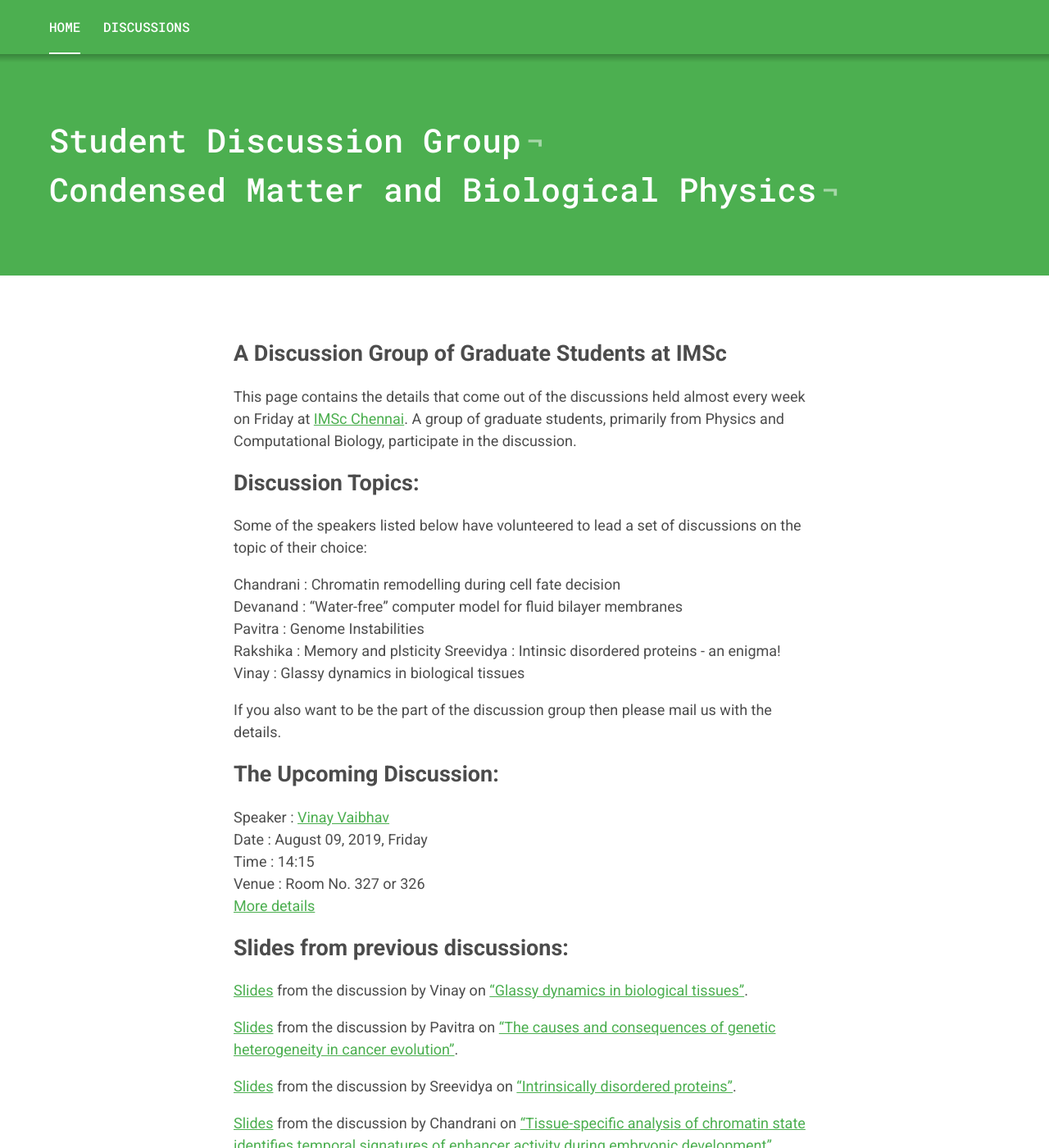
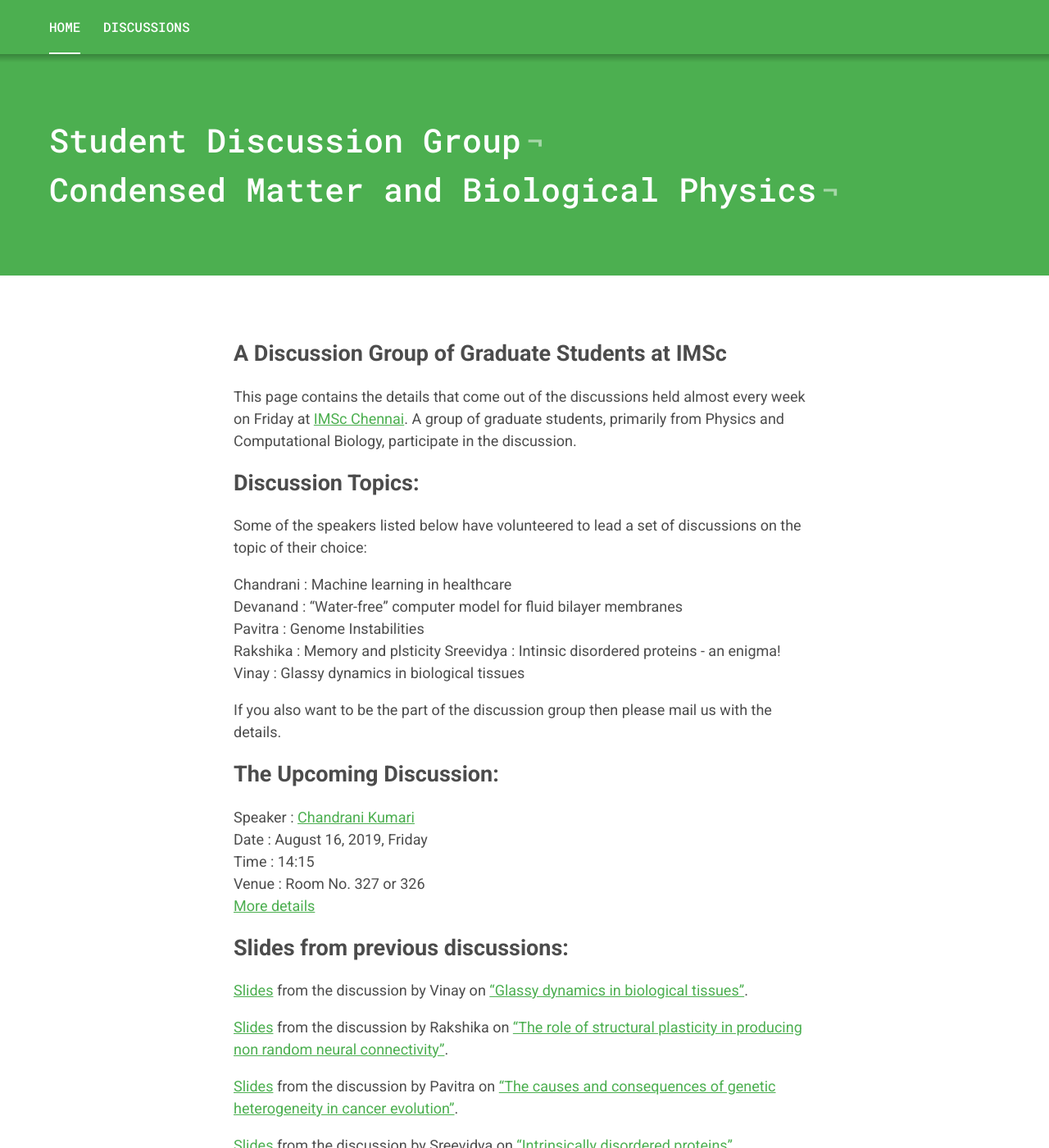
Before and after one commit to vinayphys/discussion2020, a Jekyll site: the page built from index.markdown, in a window 1280 px wide and 1400 px high. Shown: the whole window at 82% size. Built offline with Jekyll 4.4.1, drawn with Linux system fonts in a browser that asks for light colours.

Commit message:
Update index.markdown

```diff
--- a/index.markdown
+++ b/index.markdown
@@ -11,7 +11,7 @@ This page contains the details that come out of the discussions held almost ever
 
 Some of the speakers listed below have volunteered to lead a set of discussions on the topic of their choice:
 
-Chandrani	:	Chromatin remodelling during cell fate decision
+Chandrani	:	Machine learning in healthcare
 Devanand	:	“Water-free” computer model for fluid bilayer membranes
 Pavitra		:	Genome Instabilities
 Rakshika  : Memory and plsticity
@@ -21,25 +21,29 @@ Vinay		  :	Glassy dynamics in biological tissues
 If you also want to be the part of the discussion group then please mail us with the details.
 
 ## The Upcoming Discussion:
-Speaker :      [Vinay Vaibhav](https://www.imsc.res.in/~vinayv/)
-Date    :      August 09, 2019, Friday
+Speaker :      [Chandrani Kumari](https://www.imsc.res.in/chandrani_kumari)
+Date    :      August 16, 2019, Friday
 Time    :      14:15
 Venue   :      Room No. 327 or 326
-[More details](https://vinayphys.github.io/discussion2019/2019/08/glassy_dynamics_embryonic_tissues-II)
+[More details](https://vinayphys.github.io/discussion2019/2019/08/healthcare_machine_learning)
 
 
 ## Slides from previous discussions:
 [Slides](https://github.com/vinayphys/discussion2019/blob/master/slides/vinay_discussion2019_2.pdf) from the discussion by Vinay on ["Glassy dynamics in biological tissues"](https://vinayphys.github.io/discussion2019/2019/08/glassy_dynamics_embryonic_tissues-II).
 
+[Slides](https://github.com/vinayphys/discussion2019/blob/master/slides/genomic_instability.pdf) from the discussion by Rakshika on ["The role of structural plasticity in producing non random neural connectivity"](https://vinayphys.github.io/discussion2019/2019/08/memory).
+
 [Slides](https://github.com/vinayphys/discussion2019/blob/master/slides/genomic_instability.pdf) from the discussion by Pavitra on ["The causes and consequences of genetic heterogeneity in cancer evolution"](https://vinayphys.github.io/discussion2019/2019/07/genomic_instability).
 
-[Slides]() from the discussion by Sreevidya on ["Intrinsically disordered proteins"](https://vinayphys.github.io/discussion2019/2019/07/intrinsically_disordered_proteins).
+[Slides](https://github.com/vinayphys/discussion2019/blob/master/slides/IDPs-Intro_Sreevidya.pdf) from the discussion by Sreevidya on ["Intrinsically disordered proteins"](https://vinayphys.github.io/discussion2019/2019/07/intrinsically_disordered_proteins).
 
 [Slides](https://github.com/vinayphys/discussion2019/blob/master/slides/Chandrani_discussion.pdf) from the discussion by Chandrani on ["Tissue-specific analysis of chromatin state identifies temporal signatures of enhancer activity during embryonic development"](https://vinayphys.github.io/discussion2019/2019/07/enhancer_activity_during_embryonic_development-II)
 
 [Slides](https://github.com/vinayphys/discussion2019/blob/master/slides/vinay_discussion2019_1.pdf) from the discussion by Vinay on ["Glassy dynamics in embryonic tissues"](https://vinayphys.github.io/discussion2019/2019/06/glassy_dynamics_embryonic_tissues).
 
 
+
+
 ## Archived Previous Year Discussions :
 * Some of the old discussions are archived [here.](https://www.imsc.res.in/~kamalt/discussions.html)
 * Also [here.](https://vinayphys.github.io/discussion/)
```
